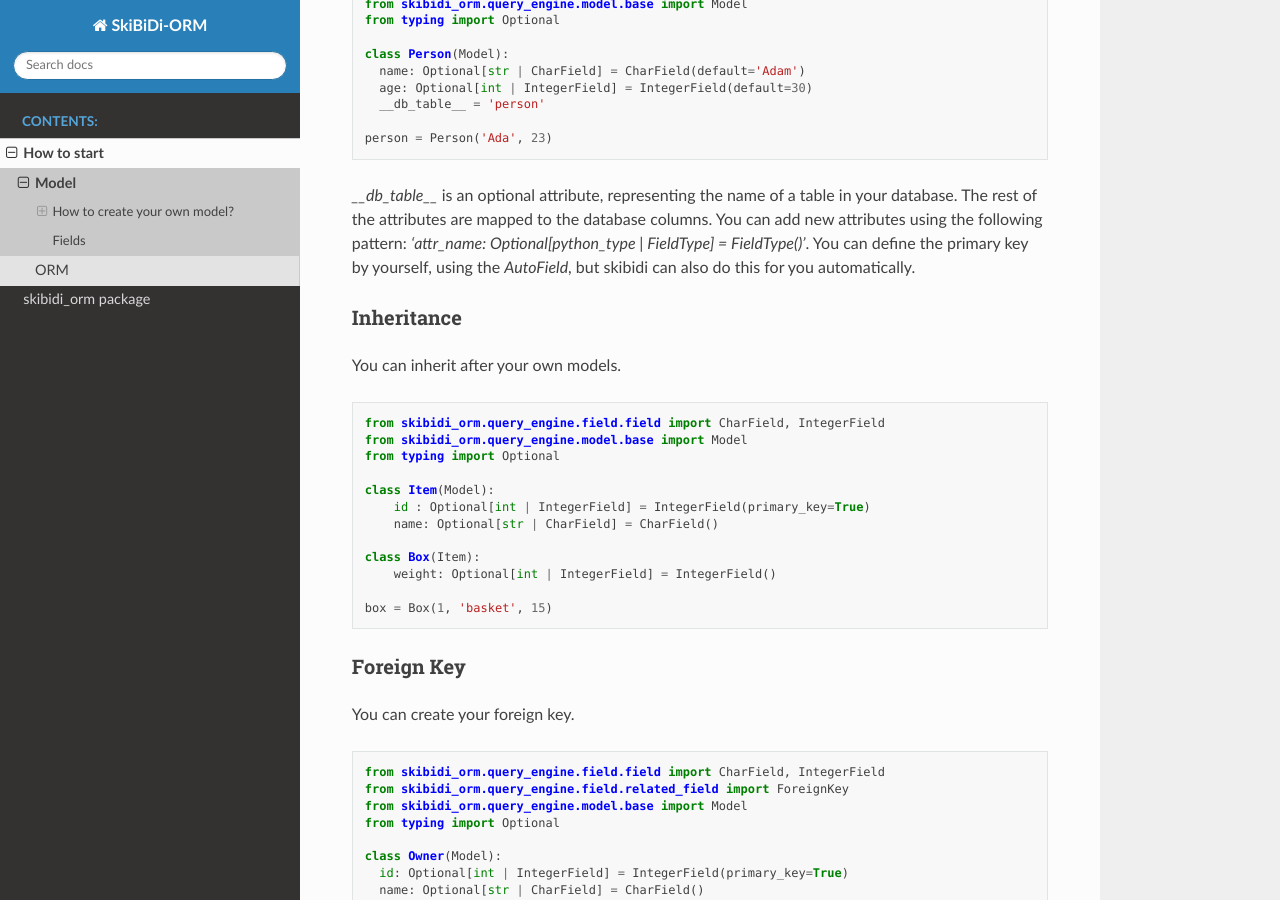
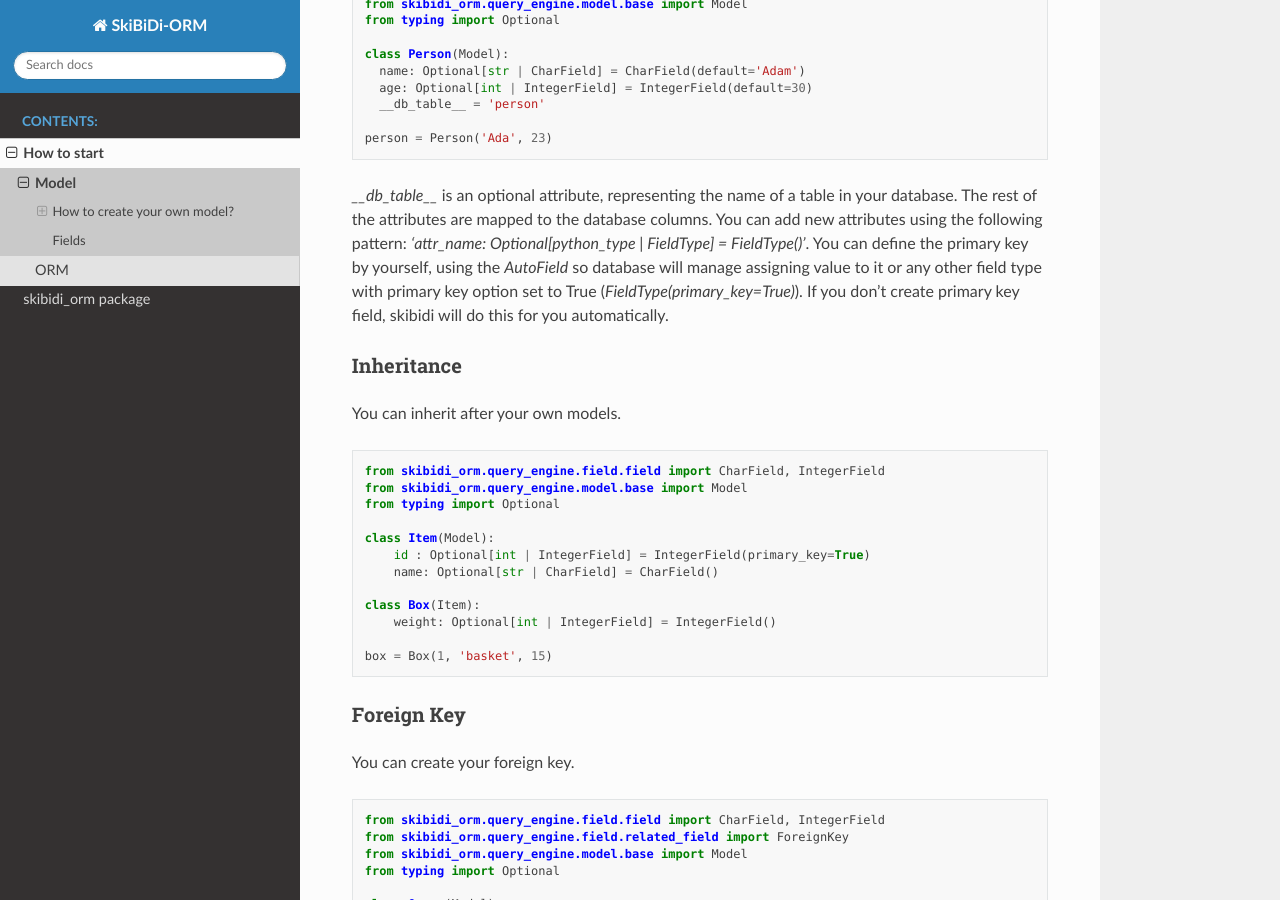
Before and after one commit to sysy-inc/zprp-23z-python-orm, a Sphinx documentation site: the page built from docs/source/model.rst, in a window 1280 px wide and 900 px high, scrolled down 396 px. Built offline with Sphinx 7.4.7 and the Read the Docs theme 2.0.0, drawn with Linux system fonts in a browser that asks for light colours.

Commit message:
update model tutorial

```diff
--- a/docs/source/model.rst
+++ b/docs/source/model.rst
@@ -27,7 +27,12 @@ Example
   person = Person('Ada', 23)
 
 
-*__db_table__* is an optional attribute, representing the name of a table in your database. The rest of the attributes are mapped to the database columns. You can add new attributes using the following pattern: *'attr_name: Optional[python_type | FieldType] = FieldType()'*. You can define the primary key by yourself, using the *AutoField*, but skibidi can also do this for you automatically.
+*__db_table__* is an optional attribute, representing the name of a table in your database.
+The rest of the attributes are mapped to the database columns. You can add new attributes using
+the following pattern: *'attr_name: Optional[python_type | FieldType] = FieldType()'*.
+You can define the primary key by yourself, using the *AutoField* so database will manage assigning value to it or
+any other field type with primary key option set to True (*FieldType(primary_key=True)*).
+If you don't create primary key field, skibidi will do this for you automatically.
 
 Inheritance
 -----------
@@ -119,6 +124,7 @@ Fields
 ==========
 
 You can create fields of multiple types for your model. For every one of them, you can specify a default value, if it is nullable or is it a primary key.
+
  - *IntegerField*
  - *BigIntegerField*
  - *SmallIntegerField*
```
Also changed, not shown: 5 other files.
